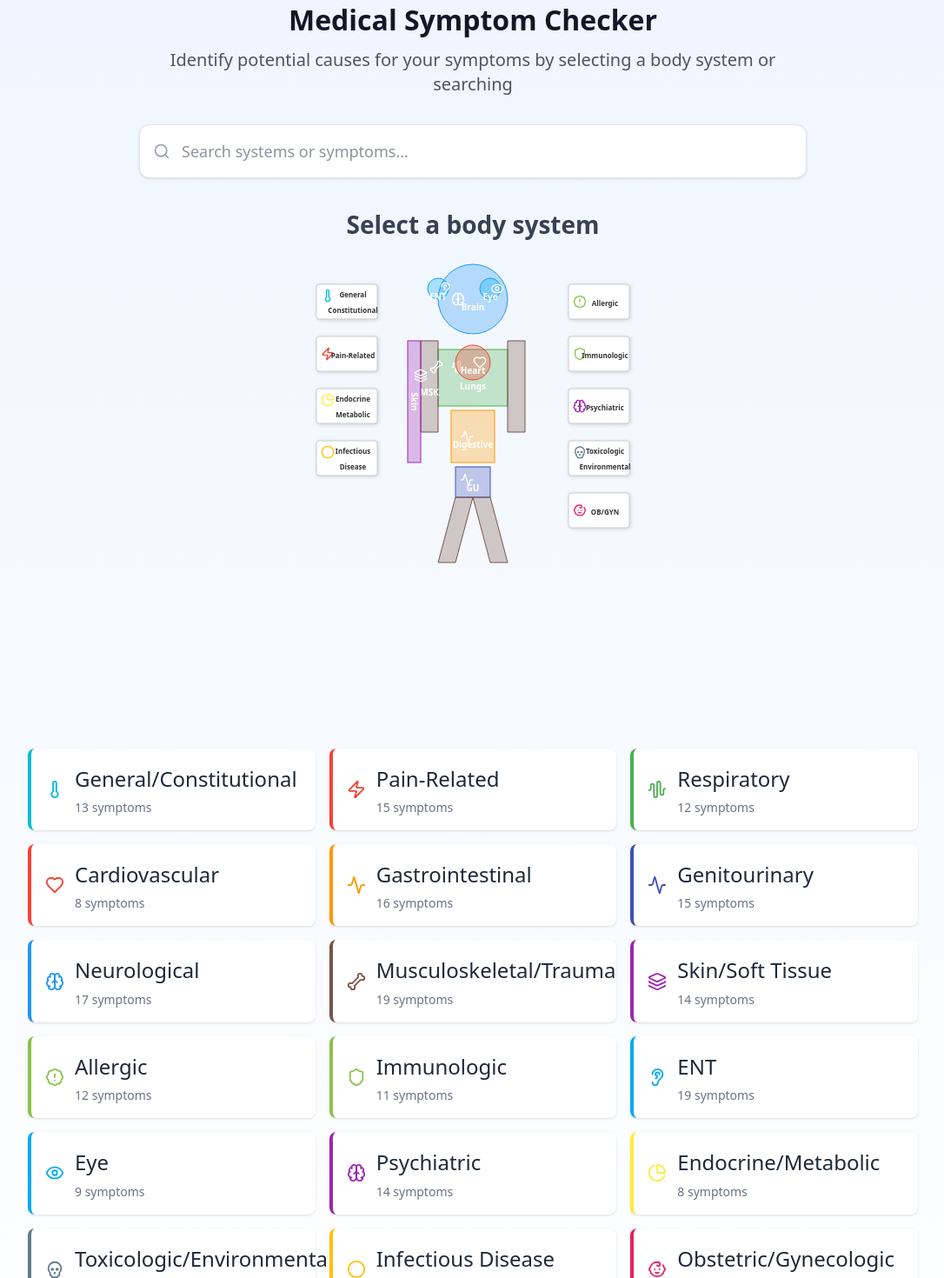
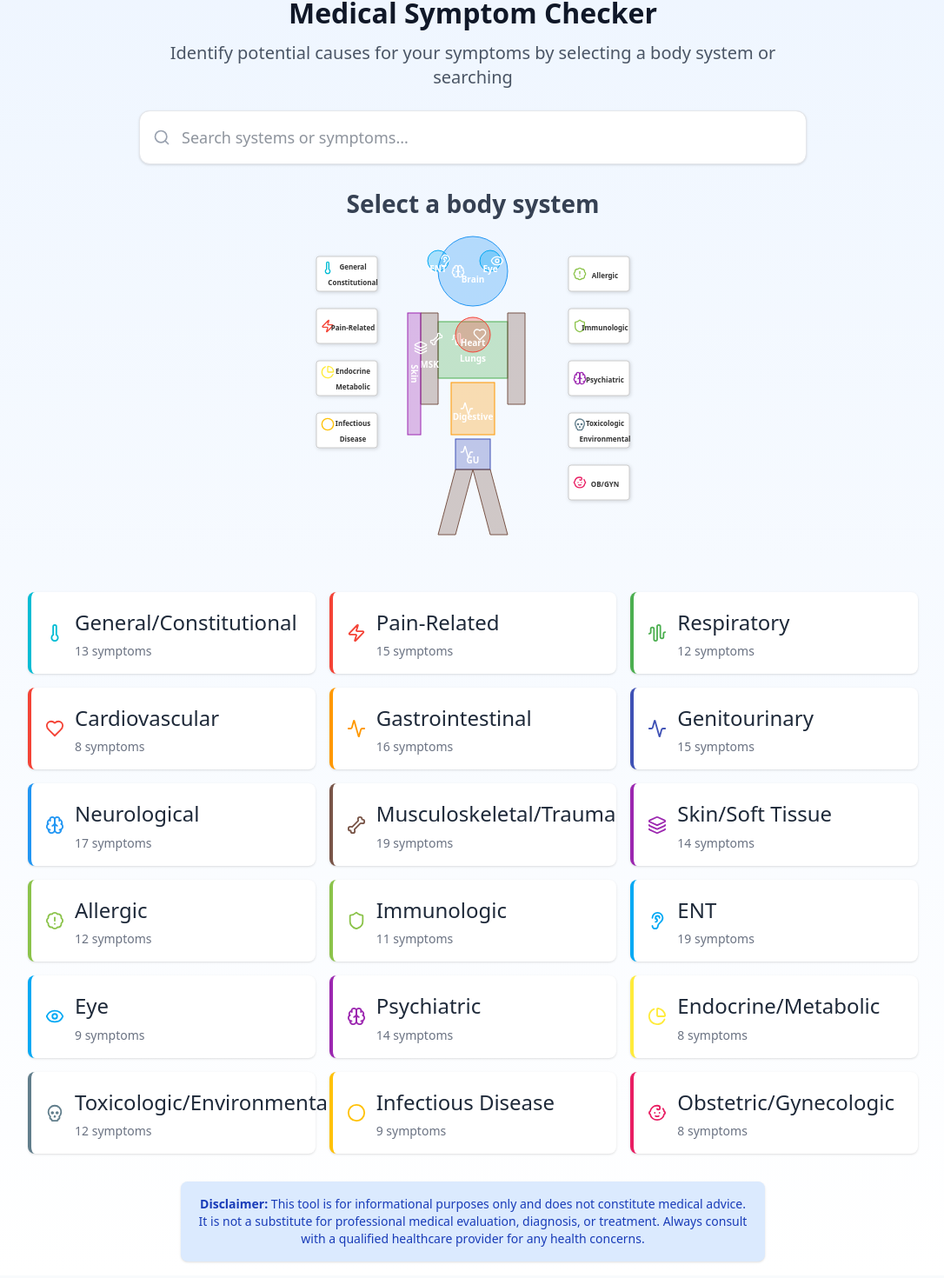
Before and after one commit to PatronusRx/symptomchecker, a Next.js app: page / in a window 1280 px wide. Shown: the part 97-1567 px from the top of the page at 87% size, without its empty margins (96-1182 px from the left). Built offline with nearby package versions, Linux system fonts and the light colour scheme.

Commit message:
Refactor BodyVisualizationHome component for improved clarity and consistency. Adjust layout and styles for better visual presentation, including height adjustments for SVG and container elements.

```diff
--- a/components/BodyVisualizationHome.tsx
+++ b/components/BodyVisualizationHome.tsx
@@ -46,8 +46,6 @@ interface SystemColorStyle {
   hover: string;
 }
 
-// --- Other interfaces (RegionStyle, SystemArea, SidePanel, HumanBodySVGProps) ---
-// (Keep these as they were)
 interface RegionStyle {
   fillOpacity: number;
   hoverFillOpacity: number;
@@ -186,14 +184,13 @@ export default function BodyVisualizationHome() {
     }
   }, [searchTerm, medicalData]);
 
-  // ****** START OF FIX ****** (Previous fix maintained)
   // Correctly define handleSystemClick
   const handleSystemClick = (system: string) => {
     setSelectedSystem(system);
     setView('system');
-  }; // <-- Ensure this closing brace exists and is correct
+  };
 
-  // Correctly define handleSymptomClick (now properly scoped after handleSystemClick)
+  // Correctly define handleSymptomClick
   const handleSymptomClick = (symptom: string) => {
     if (typeof window !== 'undefined' && selectedSystem) {
       sessionStorage.setItem('currentSystem', selectedSystem);
@@ -205,11 +202,10 @@ export default function BodyVisualizationHome() {
       .replace(/[^\w\-]+/g, '')
       .replace(/\-\-+/g, '-');
     router.push(`/symptoms/${slugifiedSymptom}`);
-  }; // <-- Ensure this closing brace exists and is correct
+  };
 
-  // Correctly define handleBackClick (now properly scoped after handleSymptomClick)
+  // Correctly define handleBackClick
   const handleBackClick = () => {
-    // NO duplicate definition inside
     if (view === 'system' || view === 'symptom') {
       // Group conditions that lead back to a previous step
       // If coming back from symptom view, go to system view
@@ -233,9 +229,9 @@ export default function BodyVisualizationHome() {
       setSearchResults({ systems: [], symptoms: [] }); // Clear results
     }
     // If view is 'body', clicking back does nothing (or could have other logic)
-  }; // <-- Ensure this closing brace exists and is correct
+  };
 
-  // Correctly define getSystemColor (now properly scoped after handleBackClick)
+  // Correctly define getSystemColor
   const getSystemColor = (system: string): SystemColorStyle => {
     const colorMap: Record<string, SystemColorStyle> = {
       'General/Constitutional': {
@@ -328,9 +324,9 @@ export default function BodyVisualizationHome() {
         hover: 'hover:bg-gray-100',
       }
     );
-  }; // <-- Ensure this closing brace exists and is correct
+  };
 
-  // Correctly define renderSystemIcon (now properly scoped after getSystemColor)
+  // Correctly define renderSystemIcon
   const renderSystemIcon = (system: string, size = 18, color?: string) => {
     const IconComponent = systemIcons[system];
     // Check if selectedSystem exists for border color fallback
@@ -347,9 +343,7 @@ export default function BodyVisualizationHome() {
         }
       />
     ) : null;
-  }; // <-- Ensure this closing brace exists and is correct
-
-  // ****** END OF FIX ****** (Previous fix maintained)
+  };
 
   if (loading) {
     return (
@@ -366,17 +360,17 @@ export default function BodyVisualizationHome() {
 
   return (
     <div className="bg-gradient-to-b from-blue-50 to-white dark:from-gray-900 dark:to-gray-800 min-h-screen">
-      <div className="container mx-auto px-4 py-6">
+      <div className="container mx-auto px-4 py-4">
         {/* Header Section */}
-        <div className="max-w-3xl mx-auto mb-8">
+        <div className="max-w-3xl mx-auto mb-6">
           <h1 className="text-4xl md:text-5xl font-bold text-gray-900 dark:text-white mb-4 text-center">
             Medical Symptom Checker
           </h1>
-          <p className="text-xl text-gray-600 dark:text-gray-300 mb-8 text-center">
+          <p className="text-xl text-gray-600 dark:text-gray-300 mb-6 text-center">
             Identify potential causes for your symptoms by selecting a body
             system or searching
           </p>
-          <div className="mb-8">
+          <div className="mb-6">
             <SearchBox
               value={searchTerm}
               onChange={setSearchTerm}
@@ -402,17 +396,18 @@ export default function BodyVisualizationHome() {
           {/* Body View */}
           {view === 'body' && (
             <div className="flex flex-col items-center">
-              <h2 className="text-lg font-semibold mb-4 text-gray-700 dark:text-gray-300">
+              <h2 className="text-lg font-semibold mb-2 text-gray-700 dark:text-gray-300">
                 Select a body system
               </h2>
-              <div className="w-full max-w-md mb-8">
-                {/* Ensure HumanBodySVG component is defined or imported correctly */}
+              {/* Note: mb-0 was previously applied here, keeping it unless adjustments needed */}
+              <div className="w-full max-w-md mb-0">
                 <HumanBodySVG
                   onSystemClick={handleSystemClick}
                   renderSystemIcon={renderSystemIcon}
                 />
               </div>
-              <div className="mt-8 grid grid-cols-1 sm:grid-cols-2 lg:grid-cols-3 gap-4 w-full max-w-5xl">
+              {/* Note: mt-4 is applied here, adjust if gap is now too small/large */}
+              <div className="mt-4 grid grid-cols-1 sm:grid-cols-2 lg:grid-cols-3 gap-4 w-full max-w-5xl">
                 {Object.keys(medicalData).map((system) => {
                   const { border, hover } = getSystemColor(system);
                   return (
@@ -608,8 +603,8 @@ export default function BodyVisualizationHome() {
           )}
         </div>
 
-        {/* Disclaimer */}
-        <div className="mt-16 text-center">
+        {/* Disclaimer - reduced top margin */}
+        <div className="mt-8 text-center">
           <div className="inline-block p-4 bg-blue-100 dark:bg-gray-700 text-blue-800 dark:text-blue-300 rounded-lg max-w-2xl mx-auto shadow">
             <p className="text-sm">
               <strong>Disclaimer:</strong> This tool is for informational
@@ -623,10 +618,9 @@ export default function BodyVisualizationHome() {
       </div>
     </div>
   );
-} // <-- This is the final closing brace for BodyVisualizationHome
+}
 
 // --- HumanBodySVG Component ---
-// (Keep this component as it was, it doesn't seem to have the parsing errors)
 function HumanBodySVG({ onSystemClick, renderSystemIcon }: HumanBodySVGProps) {
   // Create hover state for each region
   const [hoverRegion, setHoverRegion] = useState<string | null>(null);
@@ -808,17 +802,23 @@ function HumanBodySVG({ onSystemClick, renderSystemIcon }: HumanBodySVGProps) {
       label: ['Toxicologic', 'Environmental'],
     },
     { id: 'Obstetric/Gynecologic', x: 310, y: 270, label: ['OB/GYN'] },
-  ];
+  ]; // Make sure this closing bracket and semicolon are correct
+
+  // *** The error likely occurred somewhere between the line above and the line below ***
 
   return (
+    // Ensure nothing invalid is between the ]; and this return
     <div className="relative">
+      {/* CHANGE 1: Parent Div Height */}
       <div
         className="relative mx-auto"
-        style={{ width: '400px', height: '500px' }}
+        style={{ width: '400px', height: '400px' }} // Adjusted height
       >
         <svg
-          viewBox="0 0 400 500"
-          style={{ position: 'absolute', width: '100%', height: '100%' }}
+          // CHANGE 2: SVG ViewBox Height
+          viewBox="0 0 400 400" // Adjusted height
+          // CHANGE 3: SVG Style Height
+          style={{ position: 'absolute', width: '100%', height: '100%' }} // Adjusted height
         >
           {/* Anatomical Diagram Image */}
           <image
@@ -986,13 +986,14 @@ function HumanBodySVG({ onSystemClick, renderSystemIcon }: HumanBodySVGProps) {
                 </g>
               );
             }
-            return null;
+            return null; // Added for completeness, ensures map always returns
           })}
 
           {/* Side panel buttons with icons */}
           {sidePanels.map((panel) => {
             const isHovered = hoverRegion === panel.id;
-            const style = {
+            const style: React.CSSProperties = {
+              // Added type explicitly
               fill: isHovered ? '#f0f0f0' : '#ffffff', // Lighter gray on hover
               stroke: '#cccccc',
               strokeWidth: 1,
@@ -1051,4 +1052,4 @@ function HumanBodySVG({ onSystemClick, renderSystemIcon }: HumanBodySVGProps) {
       </div>
     </div>
   );
-}
+} // <-- Make sure this closing brace for the function is present and correct
```
